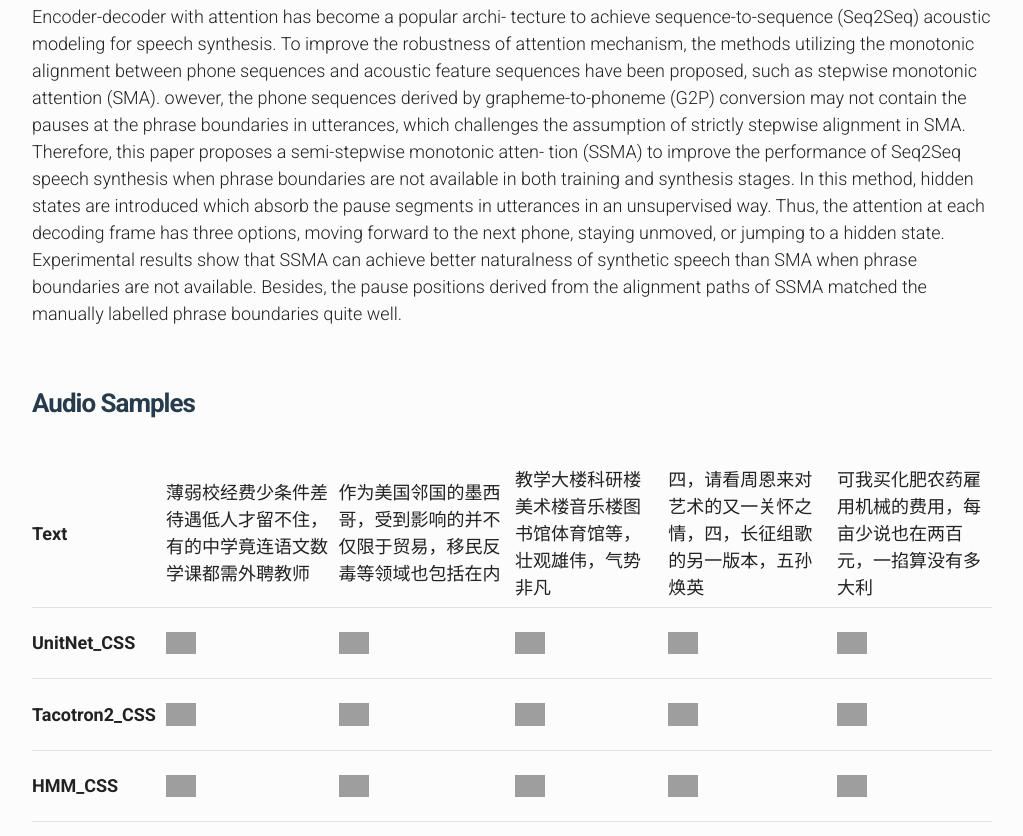
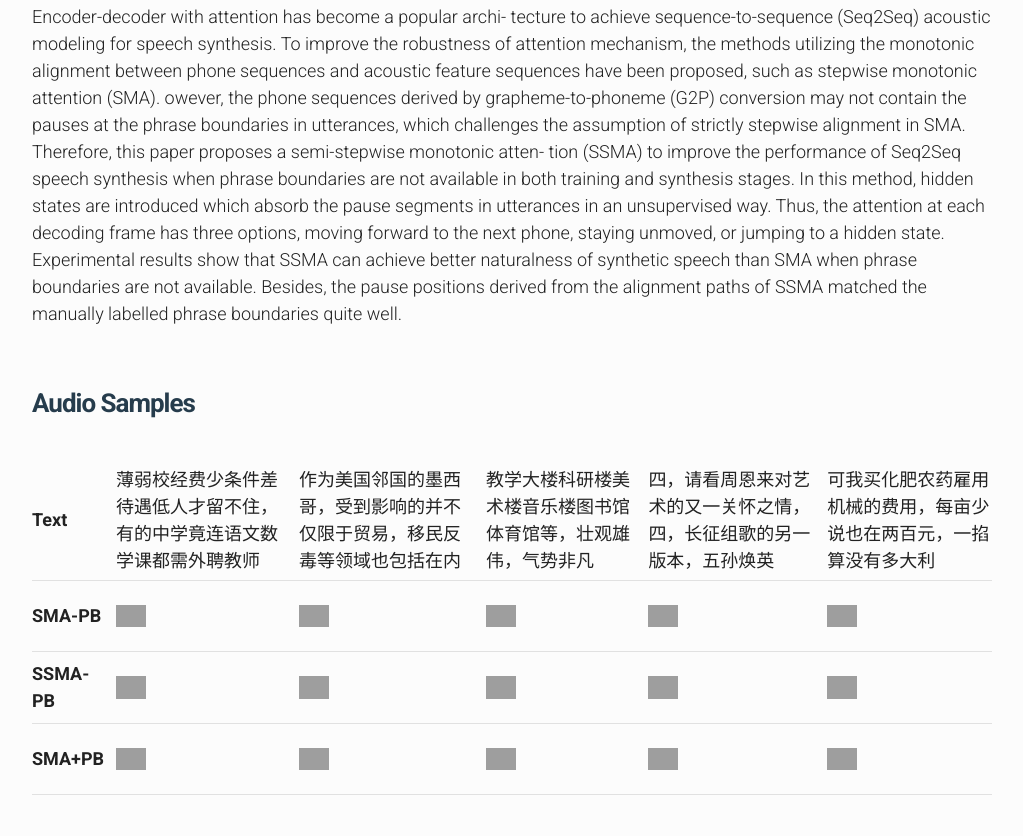
Before and after one commit to xiaozhah/SSMA_demos, a plain HTML site: page index.html in a window 1280 px wide. Shown: the part 492-1328 px from the top of the page, without its empty margins (128-1151 px from the left). Drawn offline with Linux system fonts and the light colour scheme; grey boxes are pictures that could not be loaded.

Commit message:
Update index.html

```diff
--- a/index.html
+++ b/index.html
@@ -50,7 +50,7 @@
       <td>可我买化肥农药雇用机械的费用，每亩少说也在两百元，一掐算没有多大利</td>
     </tr>
     <tr>
-      <th>UnitNet_CSS</th>
+      <th>SMA-PB</th>
       <td><a onclick="this.firstChild.play()"><audio ><source src="./Audios/A/A_1.wav"/></audio><img width="30" alt="" src="http://pngimg.com/uploads/ear/ear_PNG35710.png" height="30"/></a></td>
       <td><a onclick="this.firstChild.play()"><audio ><source src="./Audios/A/A_16.wav"/></audio><img width="30" alt="" src="http://pngimg.com/uploads/ear/ear_PNG35710.png" height="30"/></a></td>
       <td><a onclick="this.firstChild.play()"><audio ><source src="./Audios/A/A_18.wav"/></audio><img width="30" alt="" src="http://pngimg.com/uploads/ear/ear_PNG35710.png" height="30"/></a></td>
@@ -58,7 +58,7 @@
       <td><a onclick="this.firstChild.play()"><audio ><source src="./Audios/A/A_20.wav"/></audio><img width="30" alt="" src="http://pngimg.com/uploads/ear/ear_PNG35710.png" height="30"/></a></td>
     </tr>
     <tr>
-      <th>Tacotron2_CSS</th>
+      <th>SSMA-PB</th>
       <td><a onclick="this.firstChild.play()"><audio ><source src="./Audios/B/B_1.wav"/></audio><img width="30" alt="" src="http://pngimg.com/uploads/ear/ear_PNG35710.png" height="30"/></a></td>
       <td><a onclick="this.firstChild.play()"><audio ><source src="./Audios/B/B_16.wav"/></audio><img width="30" alt="" src="http://pngimg.com/uploads/ear/ear_PNG35710.png" height="30"/></a></td>
       <td><a onclick="this.firstChild.play()"><audio ><source src="./Audios/B/B_18.wav"/></audio><img width="30" alt="" src="http://pngimg.com/uploads/ear/ear_PNG35710.png" height="30"/></a></td>
@@ -66,7 +66,7 @@
       <td><a onclick="this.firstChild.play()"><audio ><source src="./Audios/B/B_20.wav"/></audio><img width="30" alt="" src="http://pngimg.com/uploads/ear/ear_PNG35710.png" height="30"/></a></td>
     </tr>
     <tr>
-      <th>HMM_CSS</th>
+      <th>SMA+PB</th>
       <td><a onclick="this.firstChild.play()"><audio ><source src="./Audios/C/C_1.wav"/></audio><img width="30" alt="" src="http://pngimg.com/uploads/ear/ear_PNG35710.png" height="30"/></a></td>
       <td><a onclick="this.firstChild.play()"><audio ><source src="./Audios/C/C_16.wav"/></audio><img width="30" alt="" src="http://pngimg.com/uploads/ear/ear_PNG35710.png" height="30"/></a></td>
       <td><a onclick="this.firstChild.play()"><audio ><source src="./Audios/C/C_18.wav"/></audio><img width="30" alt="" src="http://pngimg.com/uploads/ear/ear_PNG35710.png" height="30"/></a></td>
```
